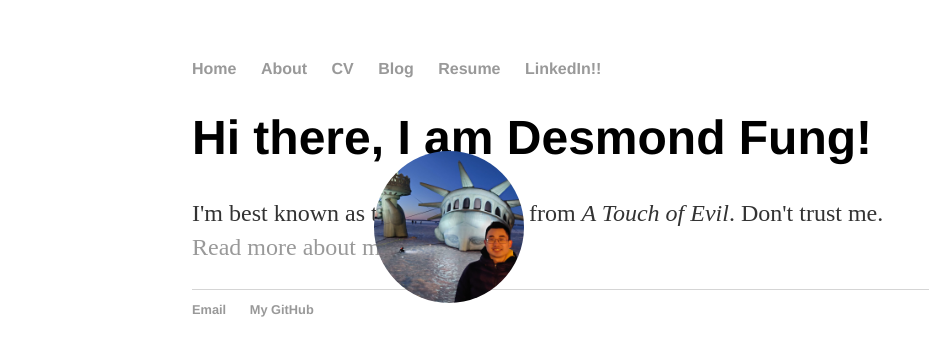
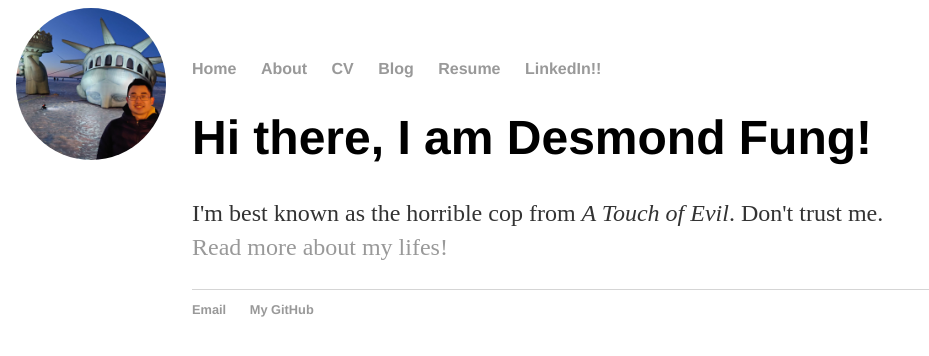
Before and after one commit to ddhangdd/ddhangdd.github.io, a Jekyll site: the page built from index.html, in a window 1280 px wide. Shown: the top 356 px of the page, without its empty margins (0-929 px from the left). Built offline with Jekyll 4.4.1, drawn with Linux system fonts in a browser that asks for light colours.

Commit message:
Update main.css

```diff
--- a/css/main.css
+++ b/css/main.css
@@ -24,12 +24,12 @@ h1 {
     font-family:'Helvetica', 'Arial', 'Sans-Serif';
 }
 
-
 .topleft {
   position: absolute;
-  top: 4cm;
-  right: 20cm;
+  top: 8px;
+  left: 16px;
 }
+
 
 p {
     font-size: 1.5em;
```
